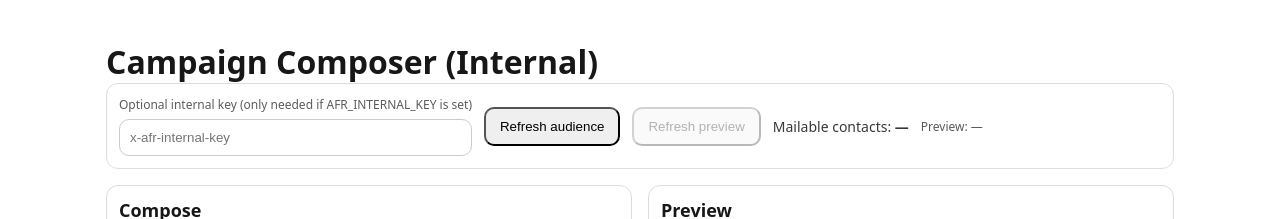
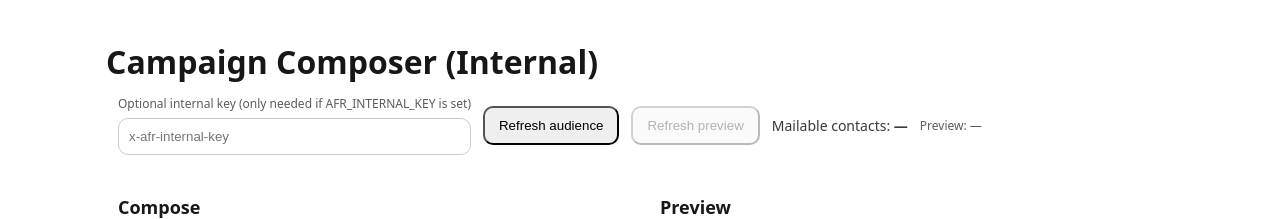
Before and after one commit to Angelfish-Records/AFR, a Next.js app: page /internal/campaign-composer in a window 1280 px wide. Shown: the top 219 px of the page. Built offline with nearby package versions, Linux system fonts and the light colour scheme; no server answers.

Commit message:
campaign composer polish

```diff
--- a/pages/internal/campaign-composer.tsx
+++ b/pages/internal/campaign-composer.tsx
@@ -419,7 +419,7 @@ Assets pack:
     >
       <h1 style={{marginTop: 0}}>Campaign Composer (Internal)</h1>
 
-      <div style={{padding: 12, border: '1px solid #ddd', borderRadius: 12, marginBottom: 16}}>
+      <div style={{padding: 12, borderRadius: 12, marginBottom: 16}}>
         <div style={{display: 'flex', gap: 12, alignItems: 'center', flexWrap: 'wrap'}}>
           <label style={{display: 'flex', flexDirection: 'column', gap: 6, minWidth: 260}}>
             <span style={{fontSize: 12, opacity: 0.7}}>Optional internal key (only needed if AFR_INTERNAL_KEY is set)</span>
@@ -455,7 +455,7 @@ Assets pack:
       </div>
 
       <div style={{display: 'grid', gridTemplateColumns: '1fr 1fr', gap: 16}}>
-        <div style={{padding: 12, border: '1px solid #ddd', borderRadius: 12}}>
+        <div style={{padding: 12, borderRadius: 12}}>
           <h2 style={{marginTop: 0, fontSize: 18}}>Compose</h2>
 
           <label style={{display: 'block', marginBottom: 10}}>
@@ -606,7 +606,7 @@ Assets pack:
           </div>
         </div>
 
-        <div style={{padding: 12, border: '1px solid #ddd', borderRadius: 12}}>
+        <div style={{padding: 12, borderRadius: 12}}>
           <h2 style={{marginTop: 0, fontSize: 18}}>Preview</h2>
 
           <label style={{display: 'block', marginBottom: 10}}>
```
